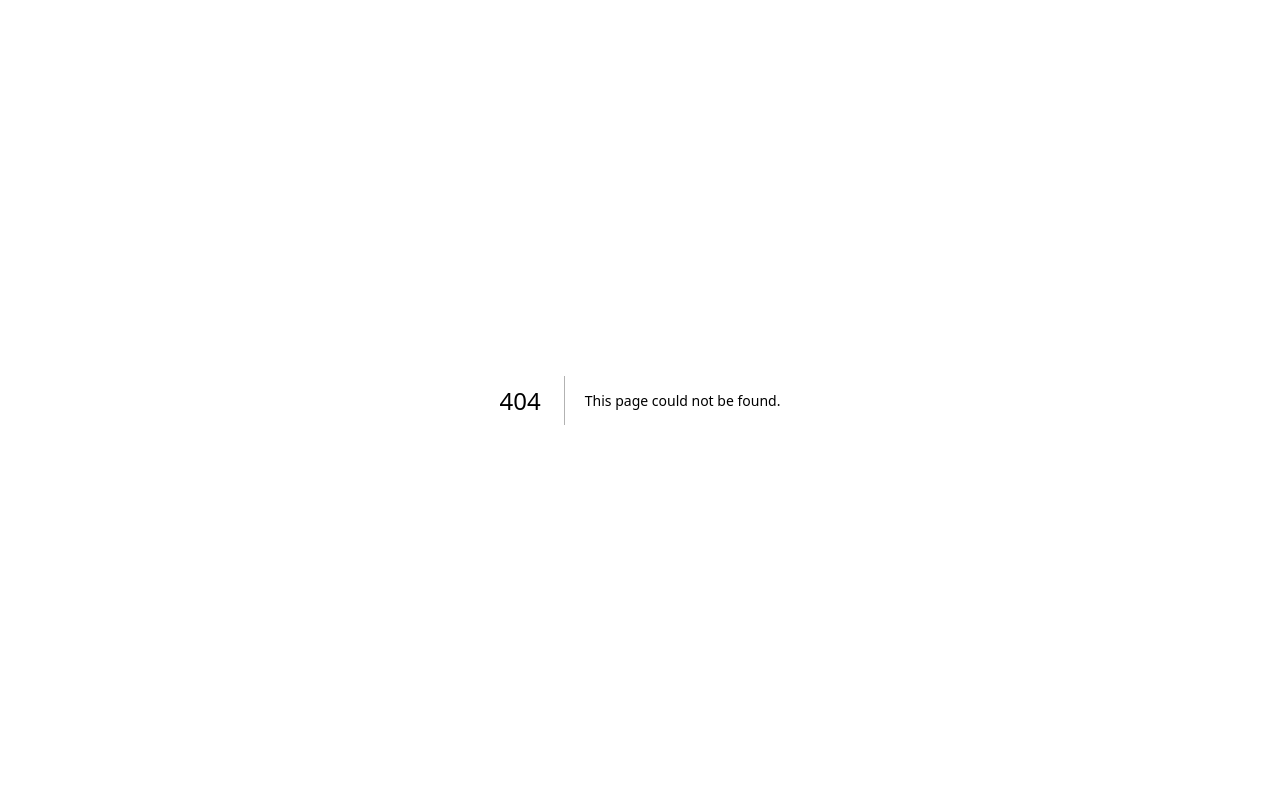
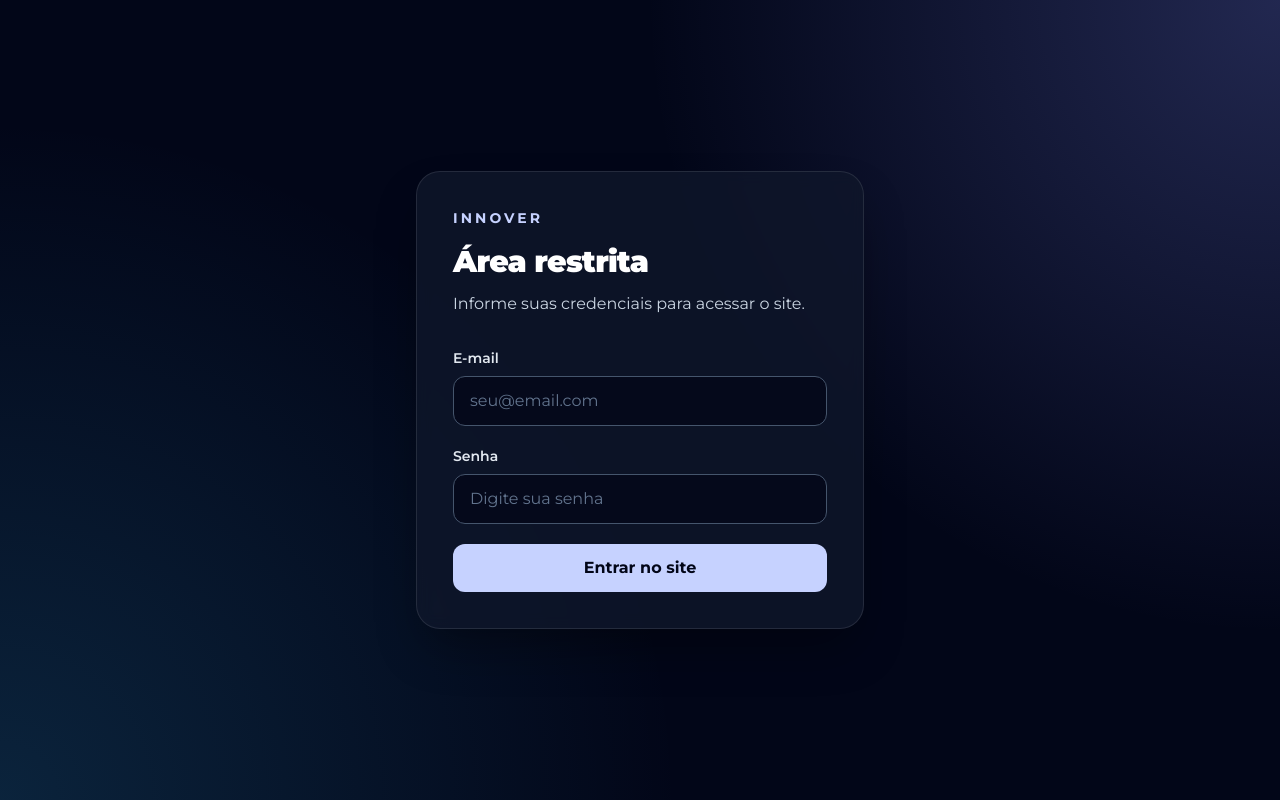
Before and after one commit to rogeriosouz/INNOVER, a Next.js app: page /login in a window 1280 px wide. Before the commit this address had no page. Built offline with nearby package versions, Linux system fonts and the light colour scheme; no server answers.

Commit message:
feat: login auth

```diff
--- a/app/layout.tsx
+++ b/app/layout.tsx
@@ -1,16 +1,5 @@
 import type { Metadata } from "next";
-import { Geist, Geist_Mono } from "next/font/google";
 import "./globals.css";
-
-const geistSans = Geist({
-  variable: "--font-geist-sans",
-  subsets: ["latin"],
-});
-
-const geistMono = Geist_Mono({
-  variable: "--font-geist-mono",
-  subsets: ["latin"],
-});
 
 export const metadata: Metadata = {
   title: "INNOVER | Sites, identidade visual e experiências digitais",
@@ -21,7 +10,7 @@
   return (
     <html
       lang="pt-BR"
-      className={`${geistSans.variable} ${geistMono.variable} h-full antialiased`}
+      className="h-full antialiased"
     >
       <body className="min-h-full flex flex-col">{children}</body>
     </html>
--- /dev/null
+++ b/app/lib/auth.ts
@@ -0,0 +1,94 @@
+import "server-only";
+import { createHmac, timingSafeEqual } from "node:crypto";
+import { cookies } from "next/headers";
+
+export const SESSION_COOKIE = "innover_session";
+
+const SESSION_DURATION_SECONDS = 60 * 60 * 24 * 7;
+
+function getAuthConfig() {
+  const email = process.env.LOGIN_EMAIL;
+  const password = process.env.LOGIN_PASSWORD;
+  const secret = process.env.SESSION_SECRET;
+
+  if (!email || !password || !secret) {
+    throw new Error(
+      "Defina LOGIN_EMAIL, LOGIN_PASSWORD e SESSION_SECRET no arquivo .env.local.",
+    );
+  }
+
+  return { email: email.trim().toLowerCase(), password, secret };
+}
+
+function sign(value: string, secret: string) {
+  return createHmac("sha256", secret).update(value).digest("base64url");
+}
+
+function createSession(email: string) {
+  const { secret } = getAuthConfig();
+  const expiresAt = Math.floor(Date.now() / 1000) + SESSION_DURATION_SECONDS;
+  const payload = Buffer.from(JSON.stringify({ email, expiresAt })).toString(
+    "base64url",
+  );
+
+  return `${payload}.${sign(payload, secret)}`;
+}
+
+function isValidSession(value: string | undefined) {
+  if (!value) return false;
+
+  const [payload, signature, ...extraParts] = value.split(".");
+  if (!payload || !signature || extraParts.length > 0) return false;
+
+  try {
+    const { secret } = getAuthConfig();
+    const expectedSignature = sign(payload, secret);
+
+    if (
+      signature.length !== expectedSignature.length ||
+      !timingSafeEqual(Buffer.from(signature), Buffer.from(expectedSignature))
+    ) {
+      return false;
+    }
+
+    const session = JSON.parse(
+      Buffer.from(payload, "base64url").toString("utf8"),
+    ) as { email?: string; expiresAt?: number };
+
+    return (
+      typeof session.email === "string" &&
+      typeof session.expiresAt === "number" &&
+      session.expiresAt > Math.floor(Date.now() / 1000)
+    );
+  } catch {
+    return false;
+  }
+}
+
+export function hasValidCredentials(email: string, password: string) {
+  const config = getAuthConfig();
+  return (
+    email.trim().toLowerCase() === config.email && password === config.password
+  );
+}
+
+export async function createLoginSession(email: string) {
+  const cookieStore = await cookies();
+  cookieStore.set(SESSION_COOKIE, createSession(email), {
+    httpOnly: true,
+    sameSite: "lax",
+    secure: process.env.NODE_ENV === "production",
+    path: "/",
+    maxAge: SESSION_DURATION_SECONDS,
+  });
+}
+
+export async function hasValidSession() {
+  const cookieStore = await cookies();
+  return isValidSession(cookieStore.get(SESSION_COOKIE)?.value);
+}
+
+export async function clearLoginSession() {
+  const cookieStore = await cookies();
+  cookieStore.delete(SESSION_COOKIE);
+}
--- /dev/null
+++ b/app/login/actions.ts
@@ -0,0 +1,32 @@
+"use server";
+
+import { redirect } from "next/navigation";
+import {
+  clearLoginSession,
+  createLoginSession,
+  hasValidCredentials,
+} from "@/app/lib/auth";
+
+export type LoginState = {
+  error?: string;
+};
+
+export async function login(
+  _previousState: LoginState,
+  formData: FormData,
+): Promise<LoginState> {
+  const email = String(formData.get("email") ?? "");
+  const password = String(formData.get("password") ?? "");
+
+  if (!hasValidCredentials(email, password)) {
+    return { error: "E-mail ou senha inválidos." };
+  }
+
+  await createLoginSession(email.trim().toLowerCase());
+  redirect("/");
+}
+
+export async function logout() {
+  await clearLoginSession();
+  redirect("/login");
+}
--- /dev/null
+++ b/app/login/login-form.tsx
@@ -0,0 +1,58 @@
+"use client";
+
+import { useActionState } from "react";
+import { login, type LoginState } from "./actions";
+
+const initialState: LoginState = {};
+
+export function LoginForm() {
+  const [state, formAction, pending] = useActionState(login, initialState);
+
+  return (
+    <form action={formAction} className="mt-8 space-y-5">
+      <div>
+        <label htmlFor="email" className="mb-2 block text-sm font-semibold text-slate-200">
+          E-mail
+        </label>
+        <input
+          id="email"
+          name="email"
+          type="email"
+          autoComplete="email"
+          required
+          className="w-full rounded-xl border border-slate-600 bg-slate-950/70 px-4 py-3 text-white outline-none transition placeholder:text-slate-500 focus:border-indigo-300 focus:ring-2 focus:ring-indigo-300/30"
+          placeholder="seu@email.com"
+        />
+      </div>
+
+      <div>
+        <label htmlFor="password" className="mb-2 block text-sm font-semibold text-slate-200">
+          Senha
+        </label>
+        <input
+          id="password"
+          name="password"
+          type="password"
+          autoComplete="current-password"
+          required
+          className="w-full rounded-xl border border-slate-600 bg-slate-950/70 px-4 py-3 text-white outline-none transition placeholder:text-slate-500 focus:border-indigo-300 focus:ring-2 focus:ring-indigo-300/30"
+          placeholder="Digite sua senha"
+        />
+      </div>
+
+      {state.error && (
+        <p role="alert" className="rounded-lg bg-red-500/10 px-3 py-2 text-sm text-red-200">
+          {state.error}
+        </p>
+      )}
+
+      <button
+        type="submit"
+        disabled={pending}
+        className="w-full rounded-xl bg-indigo-200 px-4 py-3 font-bold text-slate-950 transition hover:bg-white disabled:cursor-not-allowed disabled:opacity-70"
+      >
+        {pending ? "Entrando..." : "Entrar no site"}
+      </button>
+    </form>
+  );
+}
--- /dev/null
+++ b/app/login/page.tsx
@@ -0,0 +1,23 @@
+import { redirect } from "next/navigation";
+import { hasValidSession } from "@/app/lib/auth";
+import { LoginForm } from "./login-form";
+
+export default async function LoginPage() {
+  if (await hasValidSession()) {
+    redirect("/");
+  }
+
+  return (
+    <main className="relative flex min-h-screen items-center justify-center overflow-hidden bg-slate-950 px-5 py-10 text-white">
+      <div className="absolute inset-0 bg-[radial-gradient(circle_at_top_right,_rgba(129,140,248,0.25),_transparent_42%),radial-gradient(circle_at_bottom_left,_rgba(56,189,248,0.16),_transparent_45%)]" />
+      <section className="relative w-full max-w-md rounded-3xl border border-white/10 bg-slate-900/80 p-7 shadow-2xl shadow-black/40 backdrop-blur sm:p-9">
+        <p className="text-sm font-bold tracking-[0.22em] text-indigo-200">INNOVER</p>
+        <h1 className="mt-4 text-3xl font-black tracking-tight">Área restrita</h1>
+        <p className="mt-3 leading-6 text-slate-300">
+          Informe suas credenciais para acessar o site.
+        </p>
+        <LoginForm />
+      </section>
+    </main>
+  );
+}
--- a/app/page.tsx
+++ b/app/page.tsx
@@ -11,10 +11,25 @@
 import { SiteJourney } from "./components/site-journey";
 import { SiteFooter } from "./components/site-footer";
 import { StatementSection } from "./components/statement-section";
+import { logout } from "./login/actions";
+import { hasValidSession } from "./lib/auth";
+import { redirect } from "next/navigation";
 
-export default function Home() {
+export default async function Home() {
+  if (!(await hasValidSession())) {
+    redirect("/login");
+  }
+
   return (
     <main className="relative">
+      <form action={logout} className="fixed right-4 top-4 z-50 sm:right-6 sm:top-6">
+        <button
+          type="submit"
+          className="rounded-full border border-white/20 bg-slate-950/70 px-4 py-2 text-xs font-bold text-white shadow-lg backdrop-blur transition hover:bg-slate-800"
+        >
+          Sair
+        </button>
+      </form>
       <SiteJourney />
       <ContentReveals />
       <HeroSection />
--- a/next.config.ts
+++ b/next.config.ts
@@ -1,7 +1,5 @@
 import type { NextConfig } from "next";
 
-const nextConfig: NextConfig = {
-  output: "export",
-};
+const nextConfig: NextConfig = {};
 
 export default nextConfig;
```
Also changed, not shown: 2 other files (tests, documents, lock files or other folders).
